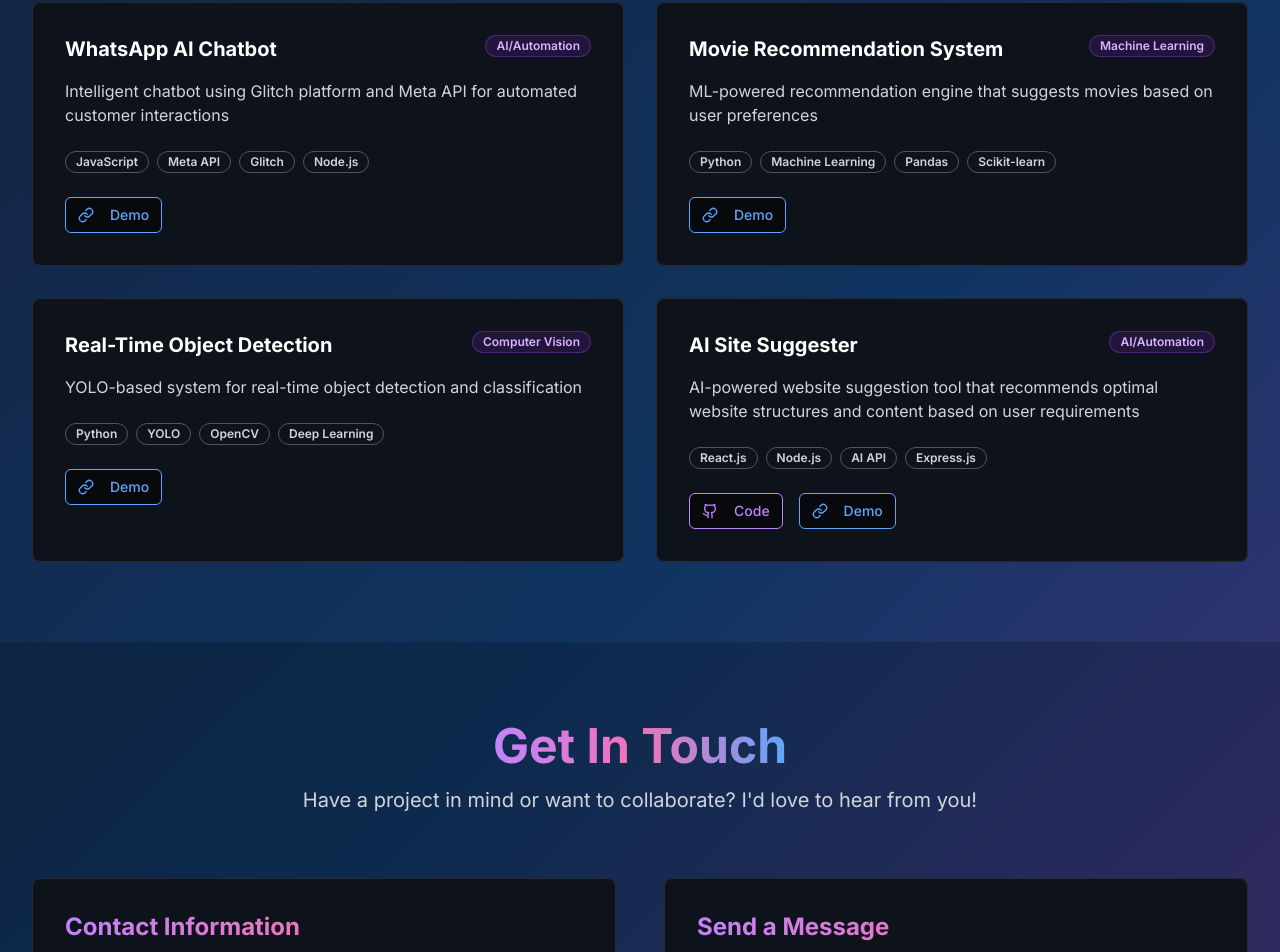
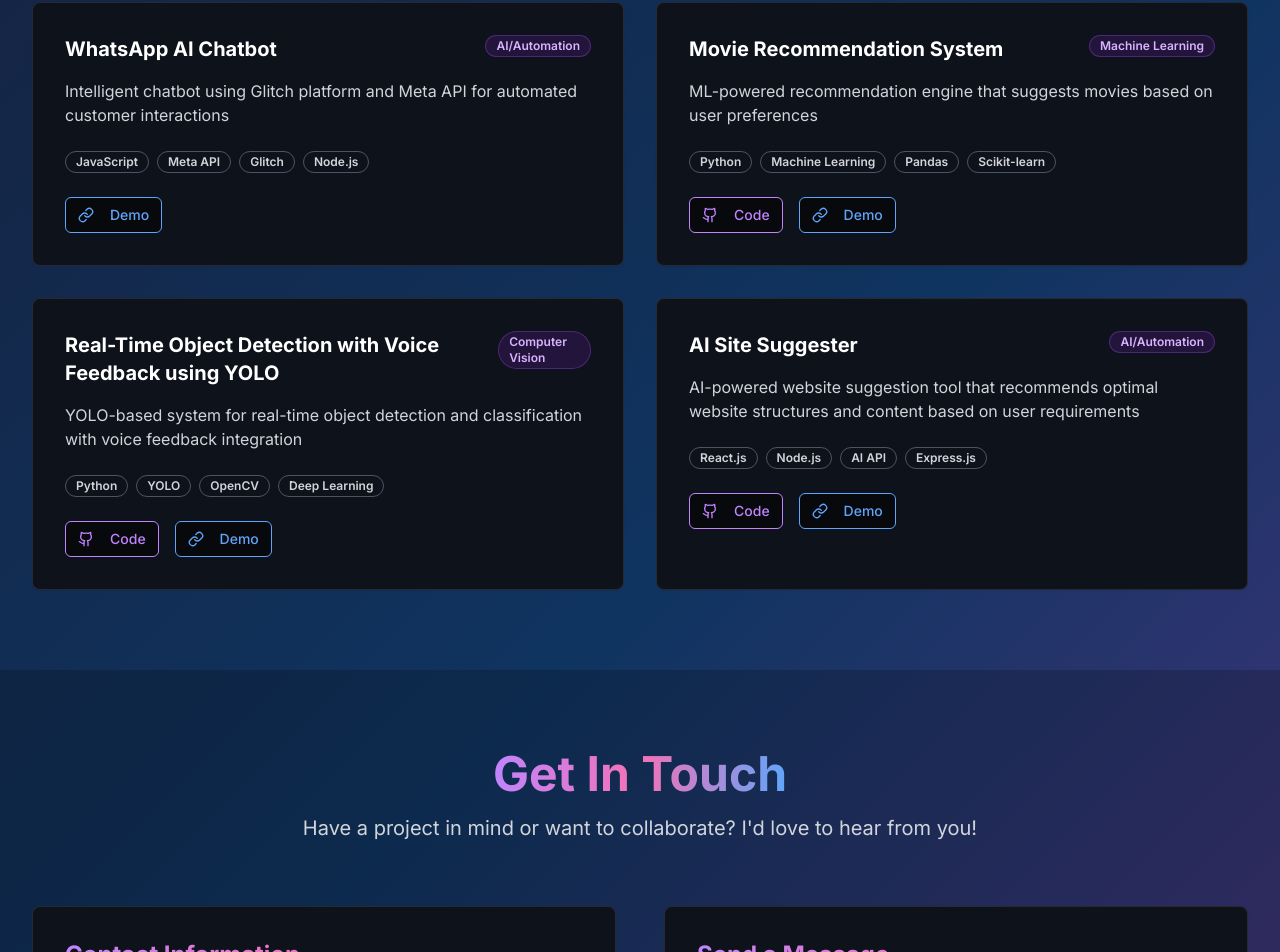
Before and after one commit to NirlepSanap/nirlep-code-canvas, a React (Vite) app: page / in a window 1280 px wide. Shown: the part 3412-4364 px from the top of the page. Built offline with nearby package versions, Linux system fonts and the light colour scheme.

Commit message:
Update project details
Updated the project name for "Real Time Object Detection" to "Real-Time Object Detection with Voice Feedback using YOLO" and updated its GitHub link. Also updated the GitHub repository link for the "Movie Recommendation System".

```diff
--- a/src/data/portfolioData.ts
+++ b/src/data/portfolioData.ts
@@ -10,13 +10,15 @@ export const projectsData = [
     title: "Movie Recommendation System",
     description: "ML-powered recommendation engine that suggests movies based on user preferences",
     technologies: ["Python", "Machine Learning", "Pandas", "Scikit-learn"],
-    type: "Machine Learning"
+    type: "Machine Learning",
+    githubLink: "https://github.com/NirlepSanap/movie-recommendation-system.git"
   },
   {
-    title: "Real-Time Object Detection",
-    description: "YOLO-based system for real-time object detection and classification",
+    title: "Real-Time Object Detection with Voice Feedback using YOLO",
+    description: "YOLO-based system for real-time object detection and classification with voice feedback integration",
     technologies: ["Python", "YOLO", "OpenCV", "Deep Learning"],
-    type: "Computer Vision"
+    type: "Computer Vision",
+    githubLink: "https://github.com/NirlepSanap/RT-Object_detection-with-Voice-Feedback-YOLO.git"
   },
   {
     title: "AI Site Suggester",
```
